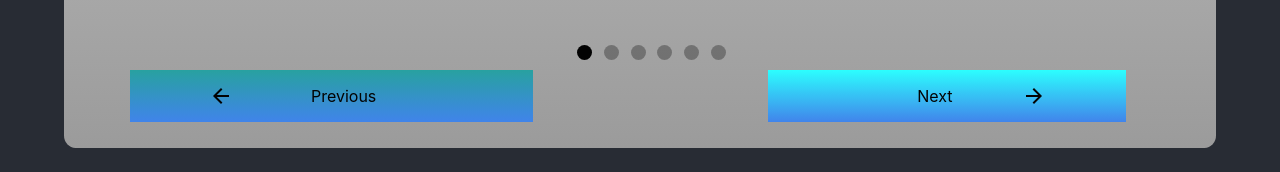
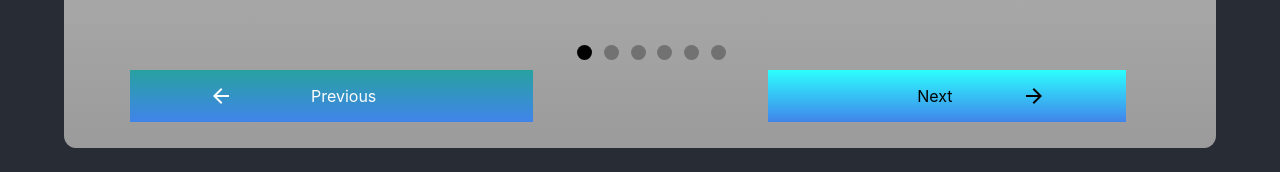
Before and after one commit to Duncan06/EarthWorks_concept, a React (Create React App) app: page / in a window 1280 px wide. In both pictures the pointer is over the button "Previous". Shown: the part 1196-1368 px from the top of the page. Built offline with nearby package versions, Linux system fonts and the light colour scheme; a web font is replaced by a local one.

Commit message:
Add turning white on hover to info buttons.

```diff
--- a/src/components/WelcomePage.module.css
+++ b/src/components/WelcomePage.module.css
@@ -84,6 +84,7 @@
 
 .previousButton:hover {
   background: -webkit-linear-gradient(#27a1a1, rgb(63, 132, 236));
+  color: white;
 }
 
 .nextButton {
@@ -103,6 +104,7 @@
 
 .nextButton:hover {
   background: -webkit-linear-gradient(#27a1a1, rgb(63, 132, 236));
+  color: white;
 }
 
 .carouselNav {
```
